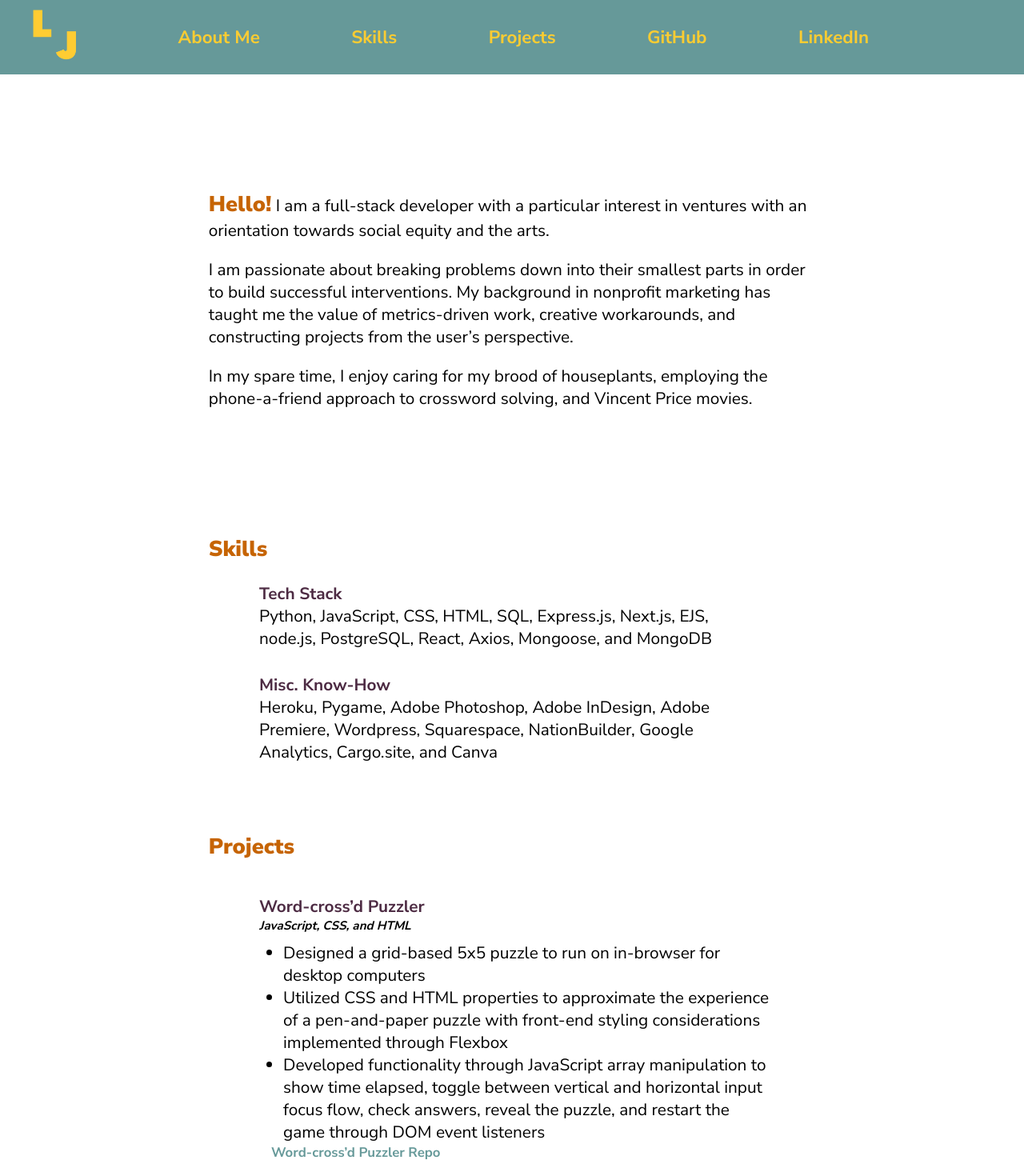
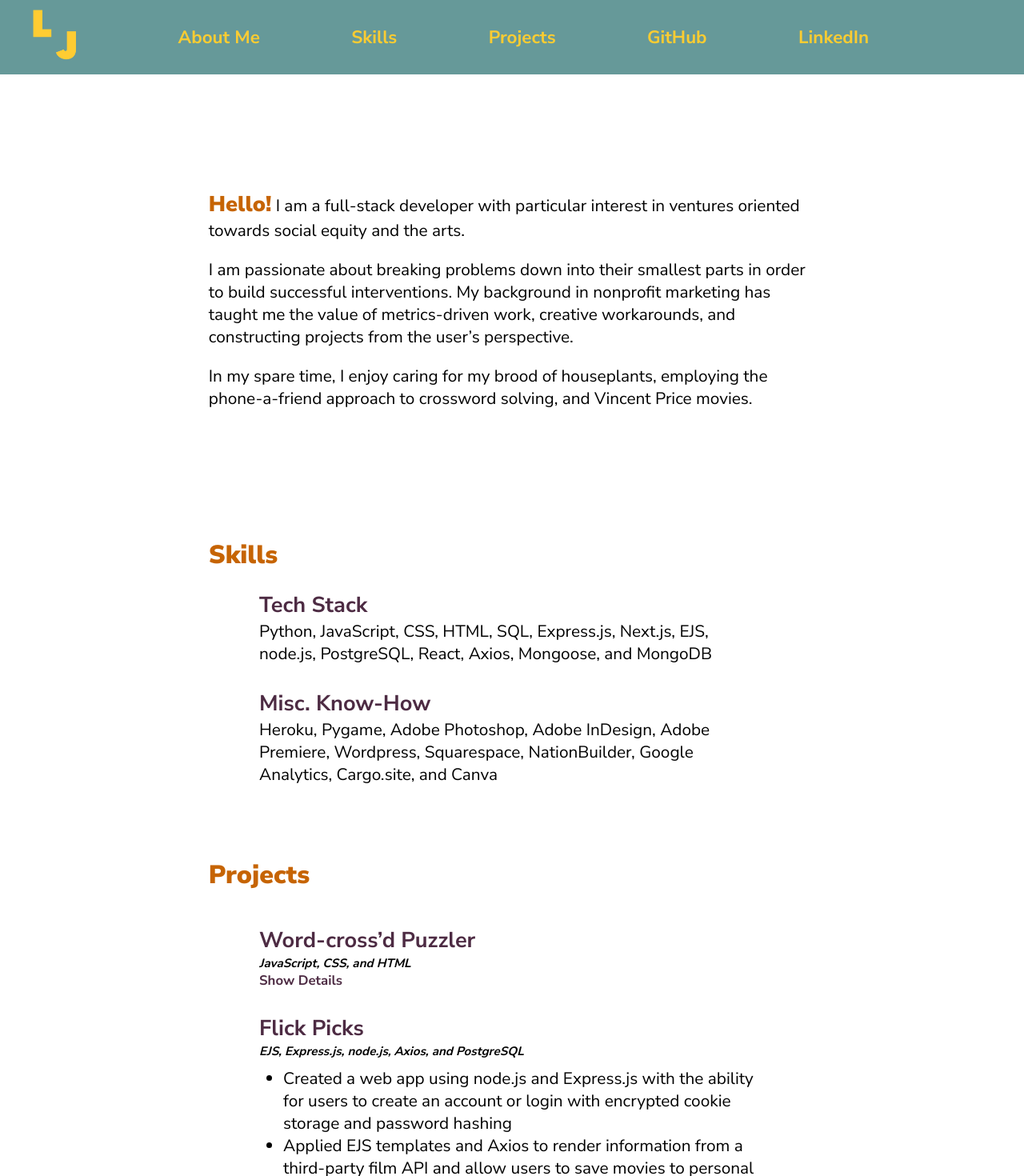
Before and after one commit to LouisaJohnston/Portfolio, a Next.js app: page / in a window 1280 px wide. Shown: the top 1470 px of the page at 80% size. Built offline with nearby package versions, Linux system fonts and the light colour scheme.

Commit message:
dropdown work

```diff
--- /dev/null
+++ b/components/Puzzler.jsx
@@ -0,0 +1,13 @@
+export default function Puzzler() {
+
+    return (
+        <div>
+            <ul className="less-flush">
+                <li>Designed a grid-based 5x5 puzzle to run on in-browser for desktop computers</li>
+                <li>Utilized CSS and HTML properties to approximate the experience of a pen-and-paper puzzle with front-end styling considerations implemented through Flexbox</li>
+                <li>Developed functionality through JavaScript array manipulation to show time elapsed, toggle between vertical and horizontal input focus flow, check answers, reveal the puzzle, and restart the game through DOM event listeners</li>
+            </ul>
+            <a href="https://github.com/LouisaJohnston/Word-crossd_Puzzler" target="_blank" className="repo less-flush offset">Word-cross’d Puzzler Repo</a>
+        </div>
+    )
+}
--- a/pages/index.js
+++ b/pages/index.js
@@ -1,17 +1,15 @@
 import Head from 'next/head'
 import styles from '../styles/Home.module.css'
 import { useState } from 'react'
+import Puzzler from '../components/Puzzler.jsx'
 
 export default function Home() {
-  const [isOpen, setOpen] = useState(false)
+  const [showPuzzler, setPuzzler] = useState(false)
 
-  const handleOpen = () => {
-    setOpen(!isOpen);
-  }
+  const puzzlerClick = () => {
+      setPuzzler(!showPuzzler)
 
-  const closeProject = () => {
-      setOpen(false)
-  }
+  };
 
   return (
     <div className={styles.container}>
@@ -24,8 +22,9 @@ export default function Home() {
 
         <div className="top-anchor" id="about">
           <div>
-            <p><span id="hello">Hello!</span> I am a full-stack developer with a particular interest in ventures
-            with an orientation towards social equity and the arts.</p>
+            <p><span id="hello">Hello!</span> I am a full-stack developer with
+            particular interest in ventures oriented towards social equity
+            and the arts.</p>
           </div>
           <div>
             <p>I am passionate about breaking problems down into their
@@ -36,7 +35,8 @@ export default function Home() {
           </div>
           <div>
             <p>In my spare time, I enjoy caring for my brood of houseplants,
-            employing the phone-a-friend approach to crossword solving, and Vincent Price movies.</p>
+            employing the phone-a-friend approach to crossword solving, and
+            Vincent Price movies.</p>
           </div>
         </div>
 
@@ -44,10 +44,13 @@ export default function Home() {
           <h2>Skills</h2>
 
           <h3 className="less-flush web-edge">Tech Stack</h3>
-          <p className="flush">Python, JavaScript, CSS, HTML, SQL, Express.js, Next.js, EJS, node.js, PostgreSQL, React, Axios, Mongoose, and MongoDB</p>
+          <p className="flush">Python, JavaScript, CSS, HTML, SQL, Express.js,
+            Next.js, EJS, node.js, PostgreSQL, React, Axios, Mongoose, and MongoDB</p>
 
           <h3 className="even-less-flush">Misc. Know-How</h3>
-          <p className="flush">Heroku, Pygame, Adobe Photoshop, Adobe InDesign, Adobe Premiere, Wordpress, Squarespace, NationBuilder, Google Analytics, Cargo.site, and Canva</p>
+          <p className="flush">Heroku, Pygame, Adobe Photoshop, Adobe InDesign,
+            Adobe Premiere, Wordpress, Squarespace, NationBuilder, Google Analytics,
+            Cargo.site, and Canva</p>
         </div>
 
         <div className="anchor" id="projects">
@@ -57,12 +60,8 @@ export default function Home() {
             <a href="https://louisajohnston.github.io/" target="_blank"><h3 className="even-less-flush">Word-cross’d Puzzler</h3></a>
             <h4 className="italic flush">JavaScript, CSS, and HTML</h4>
             <div>
-              <ul className="less-flush">
-                <li>Designed a grid-based 5x5 puzzle to run on in-browser for desktop computers</li>
-                <li>Utilized CSS and HTML properties to approximate the experience of a pen-and-paper puzzle with front-end styling considerations implemented through Flexbox</li>
-                <li>Developed functionality through JavaScript array manipulation to show time elapsed, toggle between vertical and horizontal input focus flow, check answers, reveal the puzzle, and restart the game through DOM event listeners</li>
-              </ul>
-              <a href="https://github.com/LouisaJohnston/Word-crossd_Puzzler" target="_blank" className="repo less-flush offset">Word-cross’d Puzzler Repo</a>
+              <div className= "details" id="puzzle-button" onClick={ puzzlerClick }>{ showPuzzler ? <a>Hide Details</a> : <a>Show Details</a> }</div>
+              { showPuzzler ? <Puzzler /> : null }
             </div>
           </div>
 
--- a/styles/globals.css
+++ b/styles/globals.css
@@ -54,7 +54,7 @@ a {
 
 h2 {
   color: #C66403;
-  font-size: 1.7em;
+  font-size: 2em;
   font-weight: 900;
   padding-top: 5%;
   margin-left: 20%;
@@ -64,12 +64,23 @@ h2 {
 
 h3 {
   color: #4D2B43;
+  margin-left: 25%;
+  margin-right: 25%;
+  font-size: 1.7em;
 }
 
-h3, h4, p, li {
+h4, p, li {
   margin-left: 25%;
   margin-right: 25%;
   font-size: 1.3em;
+}
+
+.details {
+  margin-left: 25%;
+  margin-right: 25%;
+  color: #4D2B43;
+  font-weight: 700;
+  font-size: 1.05em;
 }
 
 .repo {
```
